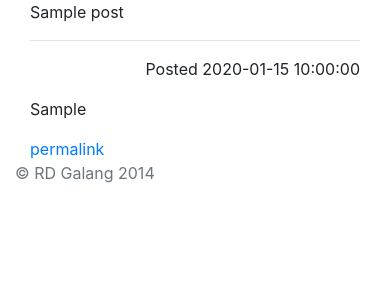
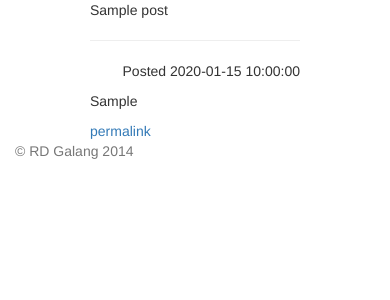
Before and after one commit to ruishi/udacity-webdev, a Python web app: template templates/post.html in a window 390 px wide. Shown: the top 300 px of the page. Run offline with Jinja, Linux system fonts and the light colour scheme; the template is opened without the code that fills it: most values are stand-ins (such as "Sample title", 1, 10 or a date in 2020); some libraries are stand-ins or nearby versions.

Commit message:
fix mobile grid layout

```diff
--- a/templates/post.html
+++ b/templates/post.html
@@ -4,12 +4,12 @@
 
 {% block content %}
   <div class="container-fluid">
-      <div class="col-md-offset-2 col-md-8">
+      <div class="col-xs-offset-2 col-xs-8 col-md-offset-2 col-md-8">
 	<p class="text-justify blog-title">{{post.title}}</p>
 	<hr>
 	<p class="text-right blog-date">Posted {{post.format_time("%B %e, %Y")}}</p>
       </div>
-      <div class="col-md-offset-2 col-md-8">
+      <div class="col-xs-offset-2 col-xs-8 col-md-offset-2 col-md-8">
 	<p class="text-justify blog-content">{{post._render_post | safe}}</p>
 	<div class="permalink">
 	  <a href="/blog/{{post.key().id()}}">permalink</a>
```
